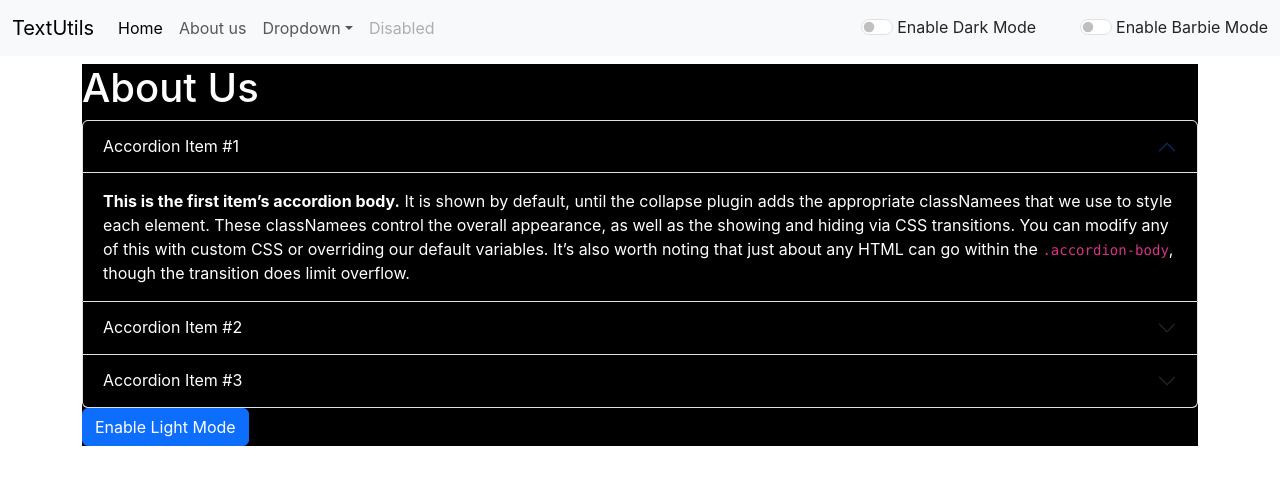
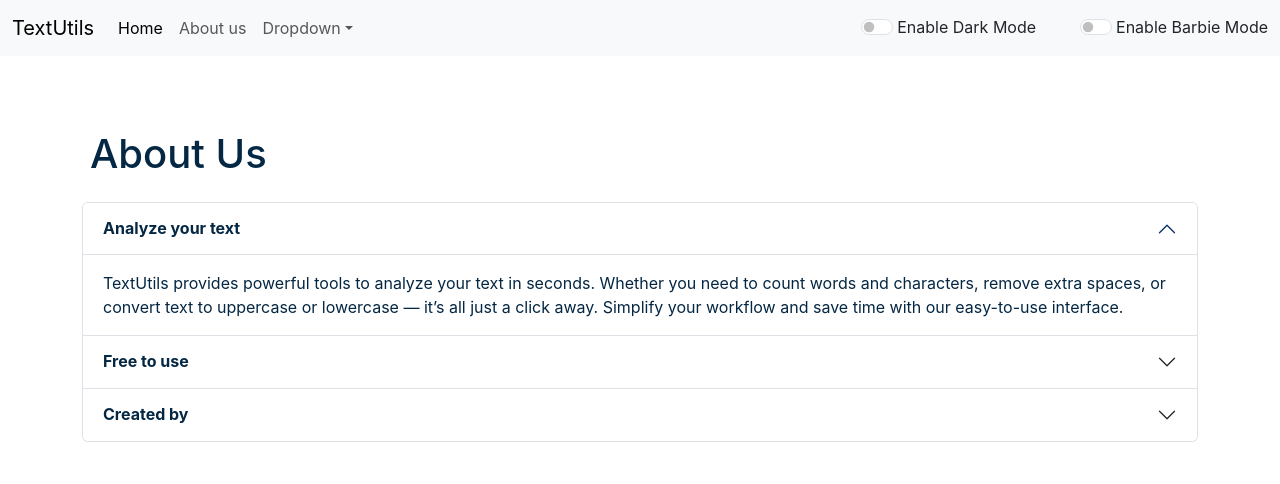
Before and after one commit to AimanQ20/Learning-Javascript, a React (Create React App) app: page /about in a window 1280 px wide. Shown: the top 484 px of the page. Built offline with nearby package versions, Linux system fonts and the light colour scheme.

Commit message:
Finalized the app

```diff
--- a/src/App.js
+++ b/src/App.js
@@ -29,7 +29,7 @@ function App() {
     if(mode==='light')
     {
     setMode('dark')
-    document.body.style.backgroundColor = 'midnightblue';
+    document.body.style.backgroundColor = '#042743';
     showAlert("Dark mode set","success");
     }
     else{
@@ -41,7 +41,7 @@ function App() {
  const toggleBarbieMode = () => {
   if (mode !== 'barbie') {
     setMode('barbie');
-    document.body.style.backgroundColor = 'pink';
+    document.body.style.backgroundColor = '#aa0f58';
     showAlert("Barbie mode enabled", "success");
   } else {
     setMode('light'); // or 'dark' based on your preference
@@ -58,7 +58,7 @@ function App() {
   <Alert alert={alert} />
   <div className="container my-2">
     <Routes>
-      <Route exact path="/about" element={<About />} />
+      <Route exact path="/about" element={<About mode={mode}/>} />
       <Route exact path="/" element={<TextForm showAlert={showAlert} heading="Enter your text:" mode={mode} />} />
     </Routes>
   </div>
--- a/src/components/About.js
+++ b/src/components/About.js
@@ -1,78 +1,52 @@
 import React , {use, useState} from 'react'
 
-export default function About() {
+export default function About(props) {
 
-    const [myStyle,setmyStyle]= useState(
-    {
-        color: 'white',
-        backgroundColor: 'black'
-    })
-    const [btntext ,setBtnText]= useState("Enable Light Mode")
-    const toggleStyle = ()=>{
-      if(myStyle.color == 'white')
-      {
-      setmyStyle({
-      color: 'black',
-      backgroundColor: 'white'
-      })
-      setBtnText("Enable Dark Mode");
-      }
-      else
-      {
-        setmyStyle({
-          color: 'white',
-          backgroundColor: 'black'
+let myStyle = {
+  color: props.mode === 'barbie' ? 'white' : props.mode === 'dark' ? 'white' : '#042743',
+  backgroundColor: props.mode === 'barbie' ? '#aa0f58' : props.mode === 'dark' ? '#042743' : 'white'
+};
 
-        })
-        setBtnText("Enable Light mode");
 
-  }
-}
   return (
     <div classNameName="container" style={myStyle}>
-        <h1 classNameNmae="my-4">About Us</h1>
+        <h1 className="my-4 mx-2">About Us</h1>
       <div className="accordion" id="accordionExample" style={myStyle}>
   <div className="accordion-item">
     <h2 className="accordion-header">
       <button className="accordion-button" style={myStyle} type="button" data-bs-toggle="collapse" data-bs-target="#collapseOne" aria-expanded="true" aria-controls="collapseOne">
-        Accordion Item #1
-      </button>
+      <strong>Analyze your text</strong>      </button>
     </h2>
     <div id="collapseOne" className="accordion-collapse collapse show" data-bs-parent="#accordionExample">
       <div className="accordion-body" style={myStyle}>
-        <strong>This is the first item’s accordion body.</strong> It is shown by default, until the collapse plugin adds the appropriate classNamees that we use to style each element. These classNamees control the overall appearance, as well as the showing and hiding via CSS transitions. You can modify any of this with custom CSS or overriding our default variables. It’s also worth noting that just about any HTML can go within the <code>.accordion-body</code>, though the transition does limit overflow.
+TextUtils provides powerful tools to analyze your text in seconds. Whether you need to count words and characters, remove extra spaces, or convert text to uppercase or lowercase — it’s all just a click away. Simplify your workflow and save time with our easy-to-use interface.
       </div>
     </div>
   </div>
   <div className="accordion-item">
     <h2 className="accordion-header">
     <button className="accordion-button collapsed" style={myStyle} type="button" data-bs-toggle="collapse" data-bs-target="#collapseTwo" aria-expanded="false" aria-controls="collapseTwo">
-        Accordion Item #2
+       <strong>Free to use</strong>
       </button>
     </h2>
     <div id="collapseTwo" className="accordion-collapse collapse" data-bs-parent="#accordionExample">
       <div className="accordion-body" style={myStyle}>
-        <strong>This is the second item’s accordion body.</strong> It is hidden by default, until the collapse plugin adds the appropriate classNamees that we use to style each element. These classNamees control the overall appearance, as well as the showing and hiding via CSS transitions. You can modify any of this with custom CSS or overriding our default variables. It’s also worth noting that just about any HTML can go within the <code>.accordion-body</code>, though the transition does limit overflow.
-      </div>
+My tool is completely free for everyone — no sign-ups, no hidden charges. Whether you're a student, professional, or casual user, you can access all features instantly. Enjoy seamless text analysis without any limitations.      </div>
     </div>
   </div>
   <div className="accordion-item">
     <h2 className="accordion-header">
       <button className="accordion-button collapsed" style={myStyle} type="button" data-bs-toggle="collapse" data-bs-target="#collapseThree" aria-expanded="false" aria-controls="collapseThree">
-        Accordion Item #3
+       <strong>Created by</strong>
       </button>
     </h2>
     <div id="collapseThree" className="accordion-collapse collapse" data-bs-parent="#accordionExample">
       <div className="accordion-body" style={myStyle}>
-        <strong>This is the third item’s accordion body.</strong> It is hidden by default, until the collapse plugin adds the appropriate classNamees that we use to style each element. These classNamees control the overall appearance, as well as the showing and hiding via CSS transitions. You can modify any of this with custom CSS or overriding our default variables. It’s also worth noting that just about any HTML can go within the <code>.accordion-body</code>, though the transition does limit overflow.
+This project was created by Aiman Qureshi as part of a web development learning journey. It reflects a passion for building useful, user-friendly tools that make everyday tasks easier. More features will be added soon — stay tuned!
       </div>
     </div>
   </div>
 </div>
-<div classNameName="container my-3 ">
-  <button onClick={toggleStyle} type="button" className="btn btn-primary">{btntext} </button>
-
-</div>
     </div>
   )
 }
--- a/src/components/Alert.js
+++ b/src/components/Alert.js
@@ -9,8 +9,10 @@ export default function Alert(props)
     }
 
 return(
-    props.alert && <div className={`alert alert-${props.alert.type} alert-dismissible fade show`} role="alert">
+    <div style={{height: '50px'}}>
+   { props.alert && <div className={`alert alert-${props.alert.type} alert-dismissible fade show`} role="alert">
     <strong>{capitalize(props.alert.type)}</strong>:{props.alert.msg}
+    </div>}
     </div>
       )
 }
--- a/src/components/Navbar.js
+++ b/src/components/Navbar.js
@@ -29,9 +29,6 @@ export default function Navbar(props)
             <li><a className="dropdown-item" href="/">Something else here</a></li>
           </ul>
         </li>
-        <li className="nav-item">
-          <a className="nav-link disabled" aria-disabled="true">Disabled</a>
-        </li>
       </ul>
   <div className={`form-check form-switch text-${props.mode==='light'?'dark' : 'light'}`}>
   <input className="form-check-input mx-1" onClick={props.toggleMode} type="checkbox" role="switch" id="switchCheckDefault"/>
--- a/src/components/TextForm.js
+++ b/src/components/TextForm.js
@@ -1,6 +1,7 @@
 import React, {useState} from 'react'
 export default function TextForm(props)
 {
+
     const handleUpClick = ()=>{
         console.log("Uppercase was clicked");
         let newText= text.toUpperCase();
@@ -33,23 +34,25 @@ const [text,setText]= useState('Enter text here');
 
     return (
         <>
-    <div className="container" style={{color:props.mode==='dark'?'white':'black'}}>
+    <div className="container" style={{color: props.mode === 'barbie' ? 'pink' : props.mode === 'dark' ? 'white' : 'black'
+}}>
         <h1 >{props.heading}</h1>
     <div className="mb-3">
-    <textarea className="form-control" value={text} onChange={handleOnChange}  style={{backgroundColor:props.mode==='dark'?'grey':'white'}}id="mybox" rows="8"/>
+    <textarea className="form-control" value={text} onChange={handleOnChange}  style={{ backgroundColor: props.mode === 'barbie' ? 'pink' : props.mode === 'dark' ? '#13466e' : 'white' }}id="mybox" rows="8"/>
     </div>
-    <button className="btn btn-primary mx-2" onClick={handleUpClick}>Convert Uppercase</button>
-    <button className="btn btn-primary mx-2" onClick={handleLoClick}>Convert Lowercase</button>
-    <button className="btn btn-primary mx-2" onClick={handleExtraSpaces}>Remove Extra Spaces</button>
-    <button className="btn btn-danger mx-2" onClick={handleClClick}>Clear</button>
+    <button disabled={text.trim().length === 0}className="btn btn-primary mx-2 my-1" onClick={handleUpClick}>Convert Uppercase</button>
+    <button disabled={text.trim().length === 0}className="btn btn-primary mx-2 my-1" onClick={handleLoClick}>Convert Lowercase</button>
+    <button disabled={text.trim().length === 0}className="btn btn-primary mx-2 my-1" onClick={handleExtraSpaces}>Remove Extra Spaces</button>
+    <button disabled={text.trim().length === 0}className="btn btn-danger mx-2  my-1" onClick={handleClClick}>Clear</button>
 
 
 
     </div>
-    <div className="container my-2" style={{color:props.mode==='dark'?'white':'black'}}>
+    <div className="container my-2" style={{ color: props.mode === 'barbie' ? 'pink' : props.mode === 'dark' ? 'white' : 'black' }}>
         <h1>Your text summary</h1>
-<p>{text.trim().split(/\s+/).filter((word) => word.length !== 0).length} words and {text.length} characters</p>
-        <p>{0.008*text.split(" ").length} Average minutes it will take a person to read</p>
+        <p>{text.trim().split(/\s+/).filter((word) => word.length !== 0).length} words and {text.replace(/\s/g, "").length} characters (excluding spaces)
+        characters</p>
+    <p>{0.008 * text.split(" ").filter(word => word !== "").length} Average minutes it will take a person to read</p>
         <h2>Preview</h2>
         <p>{text}</p>
 
```
